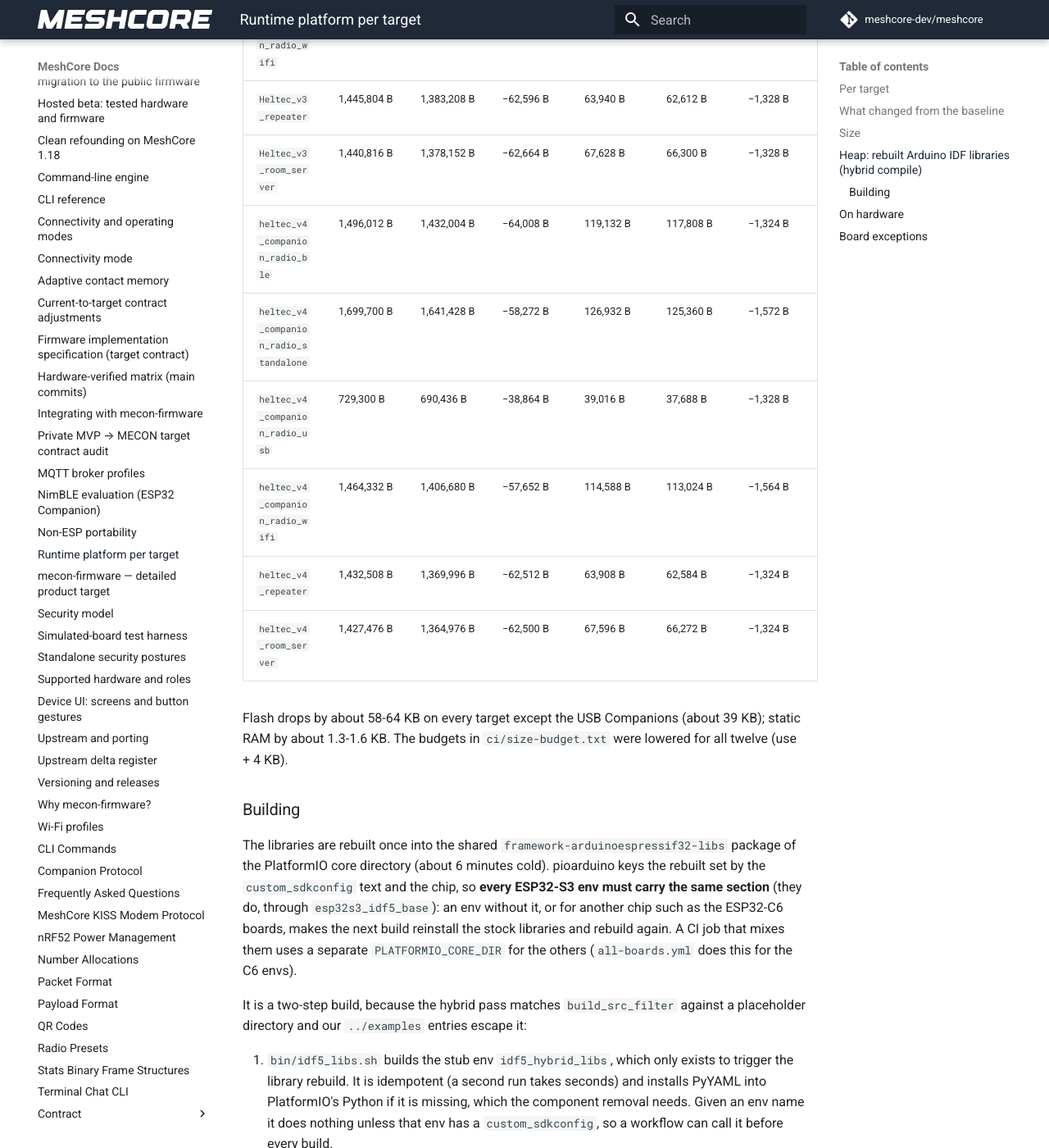
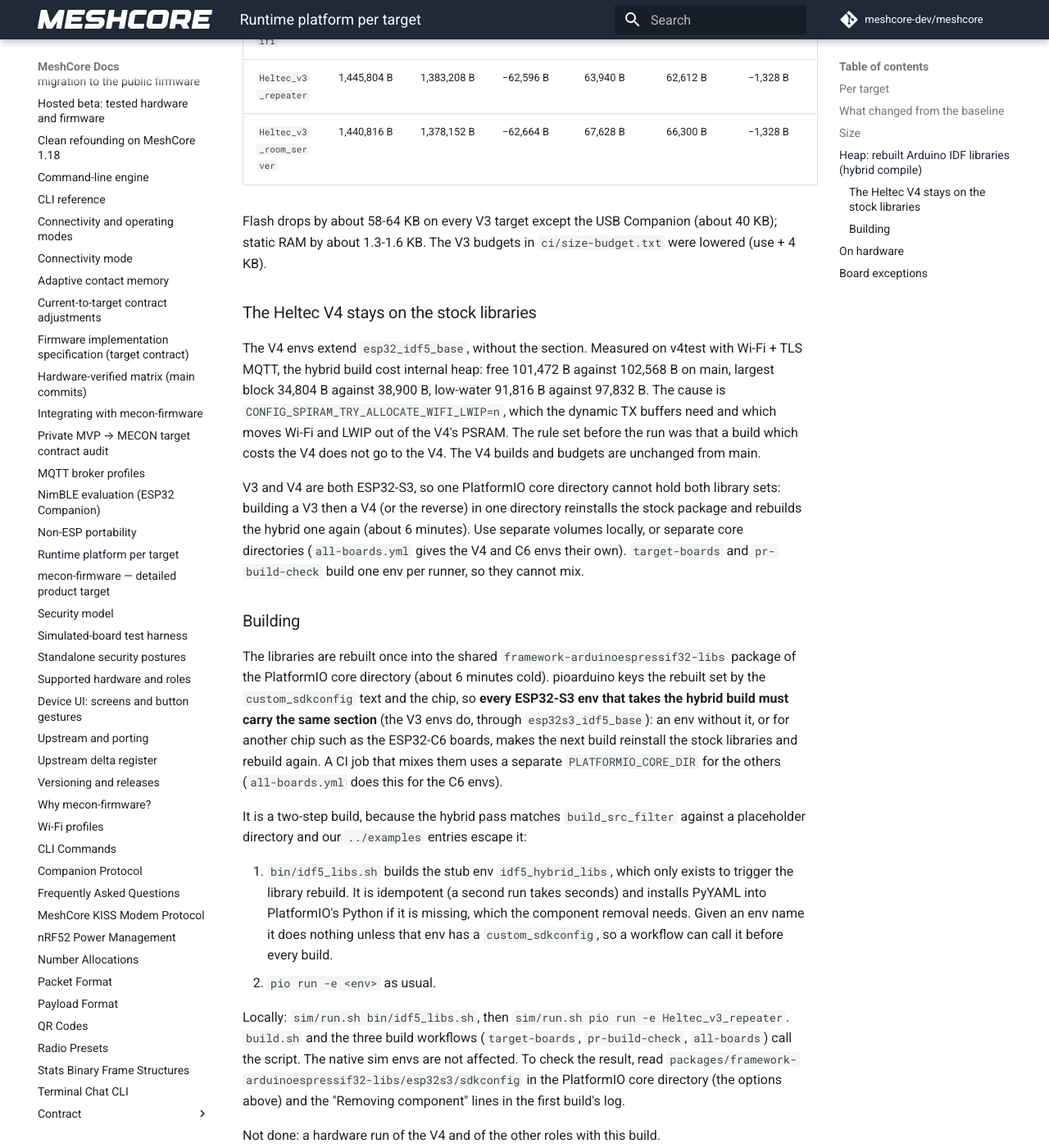
Before and after one commit to hoejriis/mecon-firmware, an MkDocs documentation site: the page built from docs/PLATFORM.md, in a window 1280 px wide and 1400 px high, scrolled down 5054 px. Shown: the whole window at 82% size. Built offline with MkDocs 1.6.1 and Material for MkDocs 9.7.7, drawn with Linux system fonts in a browser that asks for light colours; comment, search, counter and statistics services are not loaded; some of the changed text lies outside the part shown.

Commit message:
Keep the Heltec V4 on the stock IDF libraries (Issue #100)
On v4test with Wi-Fi + TLS MQTT the hybrid build cost internal heap (free
101,472 vs 102,568 B, largest 34,804 vs 38,900 B, low-water 91,816 vs 97,832 B):
SPIRAM_TRY_ALLOCATE_WIFI_LWIP=n moves Wi-Fi/LWIP out of the V4's PSRAM. The V4
envs extend esp32_idf5_base again, their size budgets are restored, and
all-boards gives them their own PlatformIO core dir so V3 and V4 do not
reinstall each other's libraries.

Co-Authored-By: Claude Opus 5.5 (1M context) <noreply@anthropic.com>

```diff
--- a/docs/PLATFORM.md
+++ b/docs/PLATFORM.md
@@ -62,18 +62,18 @@ The size budgets in `ci/size-budget.txt` are seeded from the "after" column (use
 
 ## Heap: rebuilt Arduino IDF libraries (hybrid compile)
 
-The Heltec V3 and V4 envs (`esp32s3_idf5_base` in `platformio.ini`) carry a `custom_sdkconfig` and a `custom_component_remove` list. On the first build pioarduino's "hybrid compile" rebuilds the Arduino ESP-IDF libraries for the ESP32-S3 with them, instead of using the prebuilt set.
+The Heltec V3 envs (`esp32s3_idf5_base` in `platformio.ini`) carry a `custom_sdkconfig` and a `custom_component_remove` list. On the first build pioarduino's "hybrid compile" rebuilds the Arduino ESP-IDF libraries for the ESP32-S3 with them, instead of using the prebuilt set.
 
 What is set:
 
-- **Wi-Fi TX buffers are dynamic** (`CONFIG_ESP_WIFI_DYNAMIC_TX_BUFFER=y`, 16 buffers), not a static pool of 8 buffers of about 1.6 KB. `CONFIG_SPIRAM_TRY_ALLOCATE_WIFI_LWIP=n` goes with it: Arduino's base config puts Wi-Fi and LWIP buffers in PSRAM, which locks out dynamic TX. The V3 has no PSRAM, so nothing else moves there. On the V4 (2 MB PSRAM) Wi-Fi and LWIP buffers now come from internal RAM, not PSRAM; the V4 has not been measured on hardware with this build.
+- **Wi-Fi TX buffers are dynamic** (`CONFIG_ESP_WIFI_DYNAMIC_TX_BUFFER=y`, 16 buffers), not a static pool of 8 buffers of about 1.6 KB. `CONFIG_SPIRAM_TRY_ALLOCATE_WIFI_LWIP=n` goes with it: Arduino's base config puts Wi-Fi and LWIP buffers in PSRAM, which locks out dynamic TX. The V3 has no PSRAM, so nothing else moves there. On a board with PSRAM Wi-Fi and LWIP buffers would come from internal RAM instead, which is why the V4 does not take this (below).
 - **13 unused managed components are removed** from the library build: esp_insights, esp_rainmaker, rmaker_common, esp_diagnostics, esp_diag_data_store, esp_schedule, esp-sr, esp-zboss-lib, esp-zigbee-lib, esp_modem, esp-modbus, esp_rcp_update and esp-libhelix-mp3.
 
 **The mbedTLS buffers stay static.** Dynamic mbedTLS buffers (`CONFIG_MBEDTLS_DYNAMIC_BUFFER`) were tried and break Wi-Fi: the radio never leaves `scanning` once a TLS session starts. Do not add them to `custom_sdkconfig`.
 
 Measured on v3test (V3 standalone Companion, Wi-Fi + TLS MQTT verified, about 4 minutes after start, Issue #100): free heap 44,440 B on main against 59,536 B with both changes (about 15 KB more), low-water 31,796 B against 48,216 B (about 16 KB more); the largest free block is unchanged at 31,732 B. Of that, removing the components gives about 8 KB free and 11 KB low-water, and the dynamic TX buffers about 7 KB and 5 KB more. Both gains need the rebuilt libraries; there is no runtime-only route, because the prebuilt libraries reserve the static pool from their own sdkconfig.
 
-Flash and static RAM, main against this build (local builds in the project container, same toolchain; the Wi-Fi and TLS envs shrink the most):
+Flash and static RAM of the V3 envs, main against this build (local builds in the project container, same toolchain):
 
 | Target | Flash before | Flash after | Difference | Static RAM before | Static RAM after | Difference |
 |---|---|---|---|---|---|---|
@@ -83,18 +83,18 @@ Flash and static RAM, main against this build (local builds in the project conta
 | `Heltec_v3_companion_radio_wifi` | 1,477,396 B | 1,419,524 B | −57,872 B | 114,636 B | 113,068 B | −1,568 B |
 | `Heltec_v3_repeater` | 1,445,804 B | 1,383,208 B | −62,596 B | 63,940 B | 62,612 B | −1,328 B |
 | `Heltec_v3_room_server` | 1,440,816 B | 1,378,152 B | −62,664 B | 67,628 B | 66,300 B | −1,328 B |
-| `heltec_v4_companion_radio_ble` | 1,496,012 B | 1,432,004 B | −64,008 B | 119,132 B | 117,808 B | −1,324 B |
-| `heltec_v4_companion_radio_standalone` | 1,699,700 B | 1,641,428 B | −58,272 B | 126,932 B | 125,360 B | −1,572 B |
-| `heltec_v4_companion_radio_usb` | 729,300 B | 690,436 B | −38,864 B | 39,016 B | 37,688 B | −1,328 B |
-| `heltec_v4_companion_radio_wifi` | 1,464,332 B | 1,406,680 B | −57,652 B | 114,588 B | 113,024 B | −1,564 B |
-| `heltec_v4_repeater` | 1,432,508 B | 1,369,996 B | −62,512 B | 63,908 B | 62,584 B | −1,324 B |
-| `heltec_v4_room_server` | 1,427,476 B | 1,364,976 B | −62,500 B | 67,596 B | 66,272 B | −1,324 B |
 
-Flash drops by about 58-64 KB on every target except the USB Companions (about 39 KB); static RAM by about 1.3-1.6 KB. The budgets in `ci/size-budget.txt` were lowered for all twelve (use + 4 KB).
+Flash drops by about 58-64 KB on every V3 target except the USB Companion (about 40 KB); static RAM by about 1.3-1.6 KB. The V3 budgets in `ci/size-budget.txt` were lowered (use + 4 KB).
+
+### The Heltec V4 stays on the stock libraries
+
+The V4 envs extend `esp32_idf5_base`, without the section. Measured on v4test with Wi-Fi + TLS MQTT, the hybrid build cost internal heap: free 101,472 B against 102,568 B on main, largest block 34,804 B against 38,900 B, low-water 91,816 B against 97,832 B. The cause is `CONFIG_SPIRAM_TRY_ALLOCATE_WIFI_LWIP=n`, which the dynamic TX buffers need and which moves Wi-Fi and LWIP out of the V4's PSRAM. The rule set before the run was that a build which costs the V4 does not go to the V4. The V4 builds and budgets are unchanged from main.
+
+V3 and V4 are both ESP32-S3, so one PlatformIO core directory cannot hold both library sets: building a V3 then a V4 (or the reverse) in one directory reinstalls the stock package and rebuilds the hybrid one again (about 6 minutes). Use separate volumes locally, or separate core directories (`all-boards.yml` gives the V4 and C6 envs their own). `target-boards` and `pr-build-check` build one env per runner, so they cannot mix.
 
 ### Building
 
-The libraries are rebuilt once into the shared `framework-arduinoespressif32-libs` package of the PlatformIO core directory (about 6 minutes cold). pioarduino keys the rebuilt set by the `custom_sdkconfig` text and the chip, so **every ESP32-S3 env must carry the same section** (they do, through `esp32s3_idf5_base`): an env without it, or for another chip such as the ESP32-C6 boards, makes the next build reinstall the stock libraries and rebuild again. A CI job that mixes them uses a separate `PLATFORMIO_CORE_DIR` for the others (`all-boards.yml` does this for the C6 envs).
+The libraries are rebuilt once into the shared `framework-arduinoespressif32-libs` package of the PlatformIO core directory (about 6 minutes cold). pioarduino keys the rebuilt set by the `custom_sdkconfig` text and the chip, so **every ESP32-S3 env that takes the hybrid build must carry the same section** (the V3 envs do, through `esp32s3_idf5_base`): an env without it, or for another chip such as the ESP32-C6 boards, makes the next build reinstall the stock libraries and rebuild again. A CI job that mixes them uses a separate `PLATFORMIO_CORE_DIR` for the others (`all-boards.yml` does this for the C6 envs).
 
 It is a two-step build, because the hybrid pass matches `build_src_filter` against a placeholder directory and our `../examples` entries escape it:
 
```
Also changed, not shown: 5 other files.
